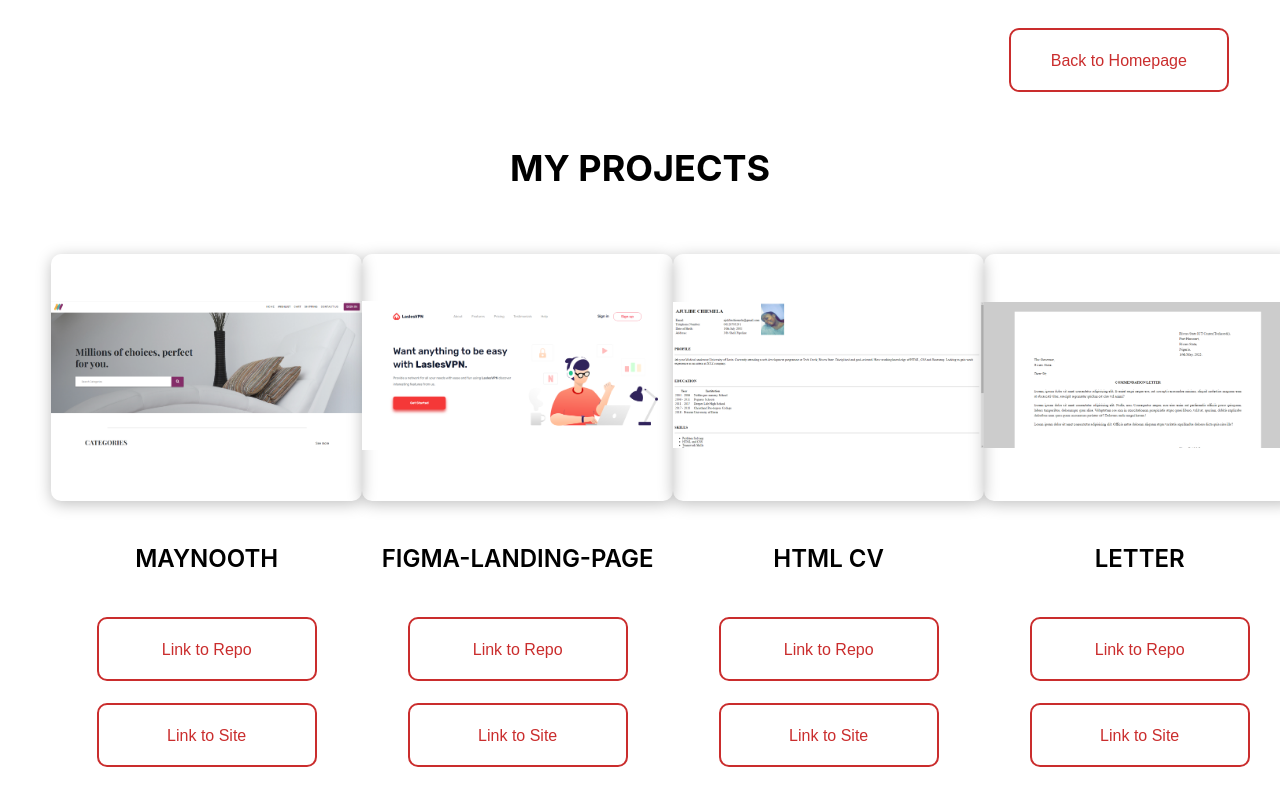
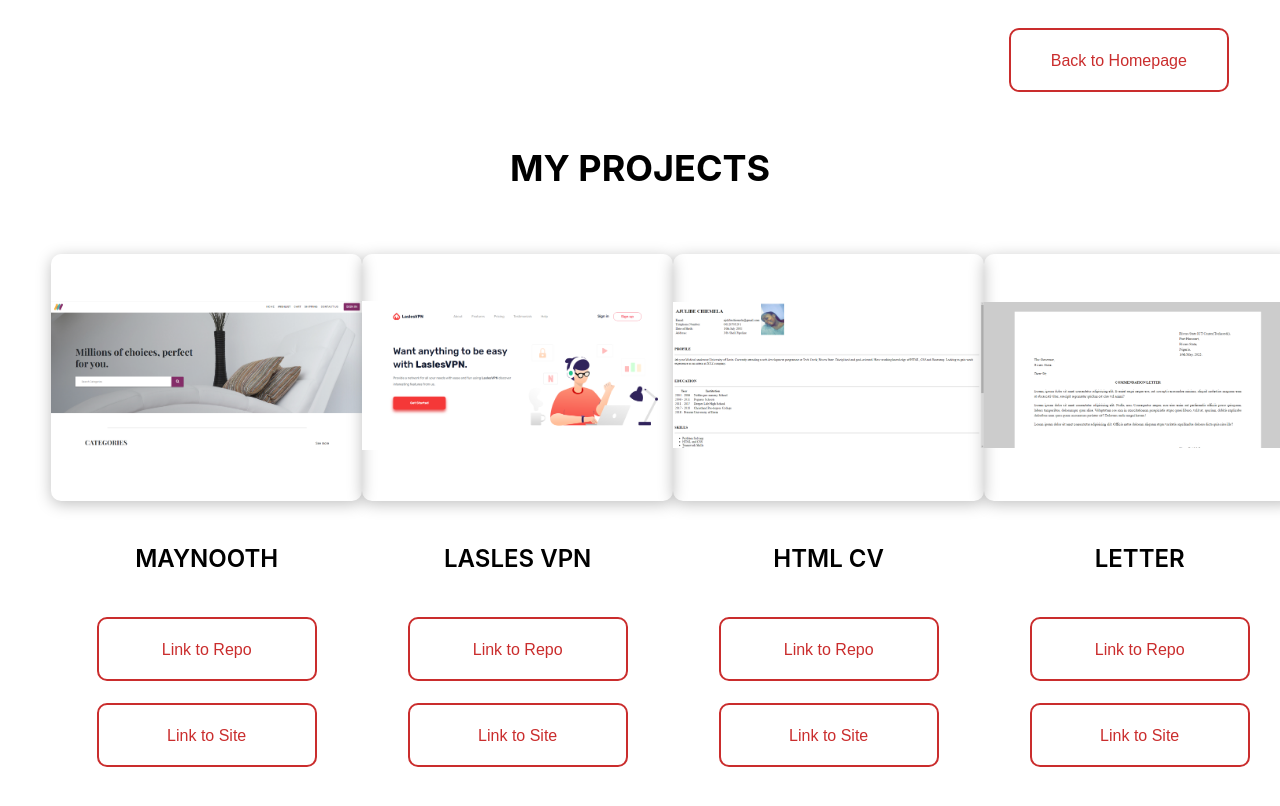
Before and after one commit to AjulibeChiemela/portfolio-assignment, a plain HTML site: page projects.html in a window 1280 px wide. Drawn offline with Linux system fonts and the light colour scheme.

Commit message:
edit name

```diff
--- a/projects.html
+++ b/projects.html
@@ -42,7 +42,7 @@
               alt="figma landing page picture"
             />
           </div>
-          <p>FIGMA-LANDING-PAGE</p>
+          <p>LASLES VPN</p>
           <button>
             <a
               href="https://github.com/AjulibeChiemela/Figma-Landing-Page-Freebie"
```
